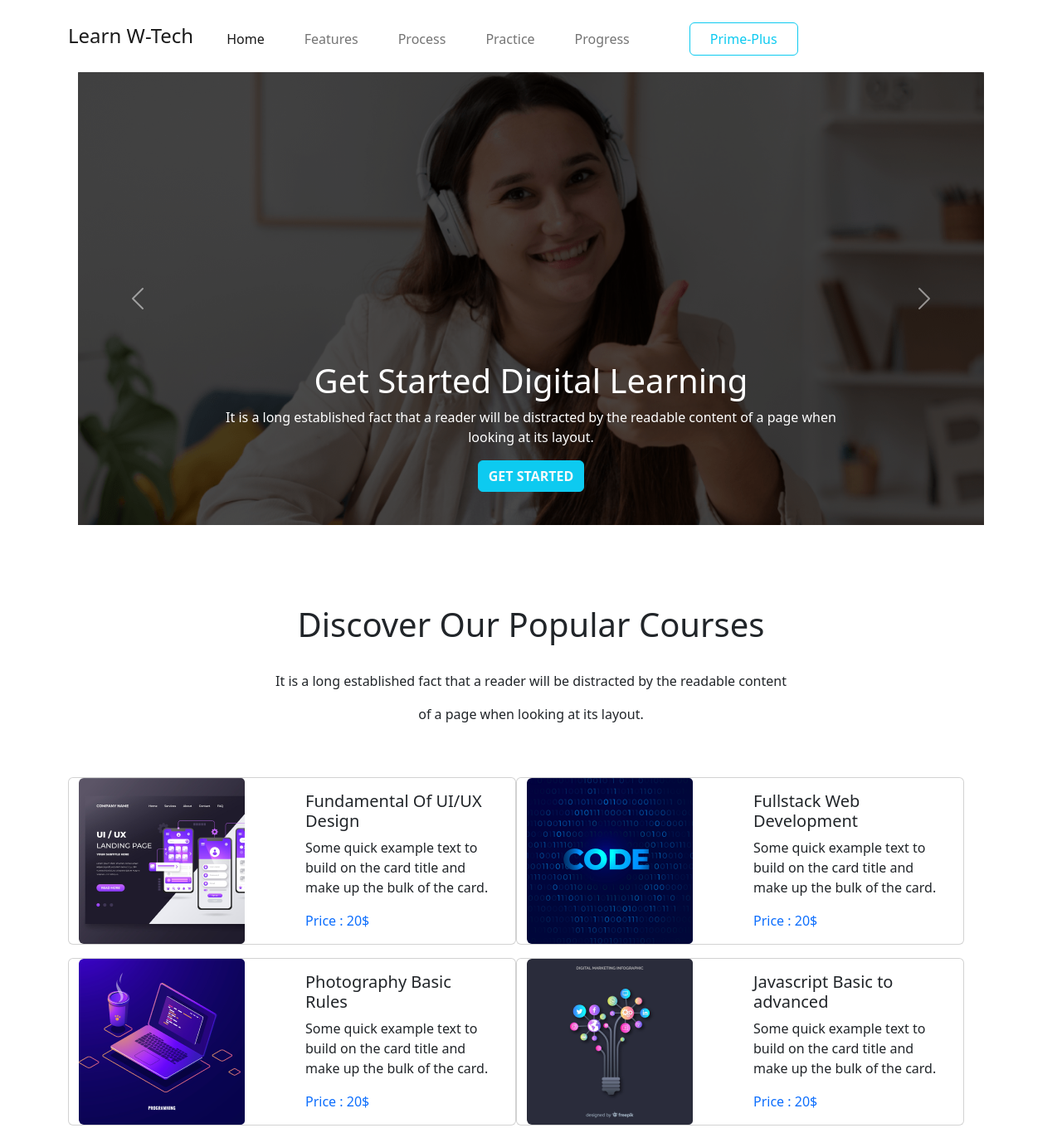
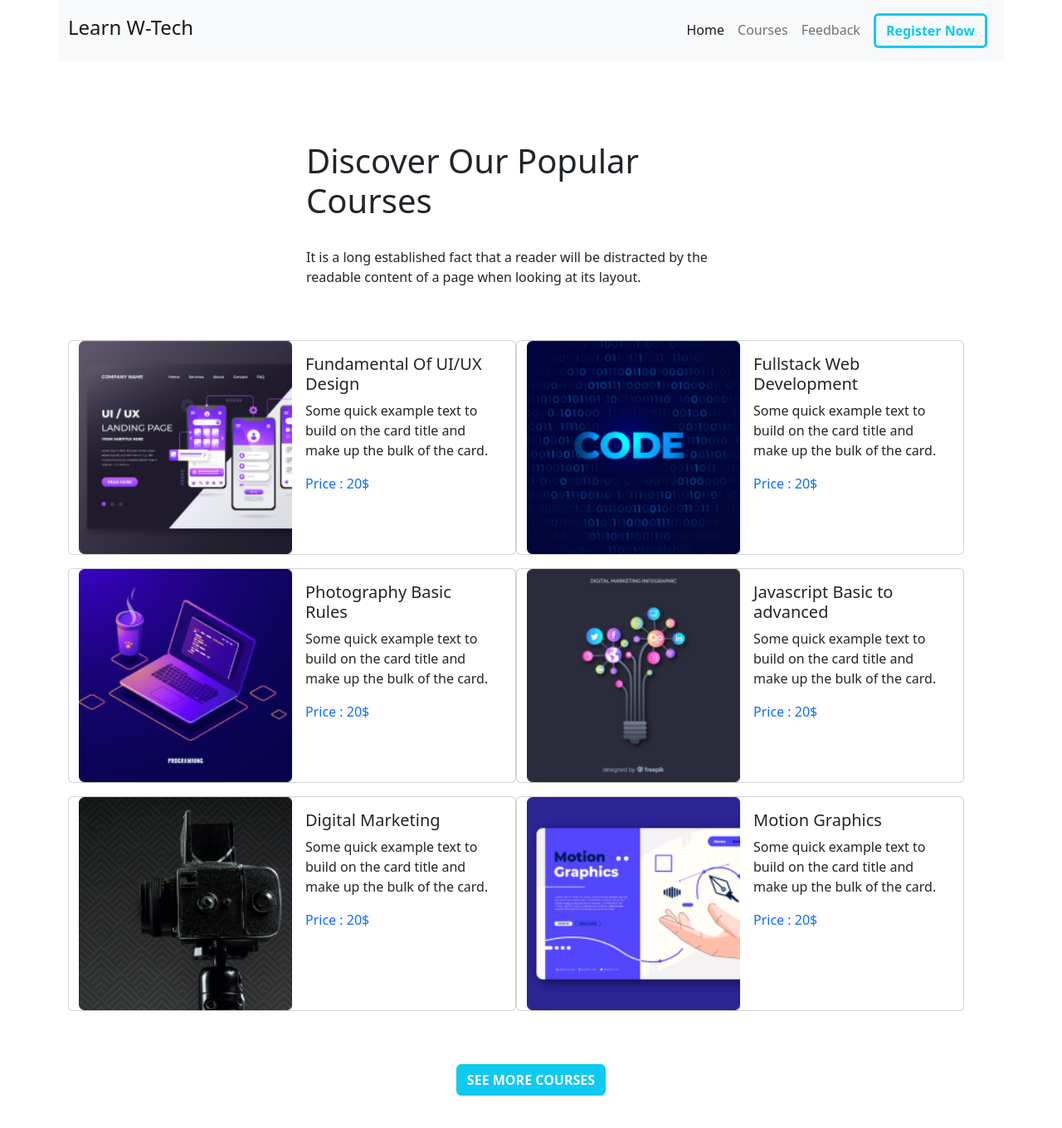
Before and after one commit to Nasif-Hasan/Learn-With-Tech, a plain HTML site: page index.html in a window 1280 px wide. Shown: the top 1360 px of the page at 83% size. Drawn offline with nearby package versions, Linux system fonts and the light colour scheme.

Commit message:
responsive sucks

```diff
--- a/index.html
+++ b/index.html
@@ -19,40 +19,51 @@
 
     <!-- The Navbar Part -->
     <section>
-        <nav class="navbar navbar-expand-lg pt-4 pb-3 d-flex">
+
+
+        <nav class="container navbar navbar-expand-lg bg-light">
           <div class="container">
-
             <a class="navbar-brand" href="#">
               <h4>Learn W-Tech</h4>
             </a>
 
-              <button class="navbar-toggler" type="button" data-bs-toggle="collapse" data-bs-target="#navbarNavAltMarkup" aria-controls="navbarNavAltMarkup" aria-expanded="false" aria-label="Toggle navigation">
+            <button class="navbar-toggler" type="button" data-bs-toggle="collapse" data-bs-target="#navbarNav" aria-controls="navbarNav" aria-expanded="false" aria-label="Toggle navigation">
               <span class="navbar-toggler-icon"></span>
             </button>
-              <div class="collapse navbar-collapse" id="navbarNavAltMarkup">
-                <div class="navbar-nav">
-                  <a class="nav-link active px-4" aria-current="page" href="#">Home</a>
-                  <a class="nav-link px-4" href="#">Features</a>
-                  <a class="nav-link px-4" href="#">Process</a>
-                  <a class="nav-link px-4" href="#">Practice</a>
-                  <a class="nav-link px-4" href="#">Progress</a>
-                  <button type="button" class="px-4 ms-5 btn btn-outline-info">Prime-Plus</button>
-                </div>
+            <div class="collapse navbar-collapse" id="navbarNav">
+              <ul class="navbar-nav ms-auto">
+                <li class="nav-item pt-2">
+                  <a class="nav-link active" aria-current="page" href="#home">Home</a>
+                </li>
+                <li class="nav-item pt-2">
+                  <a class="nav-link" href="#courses">Courses</a>
+                </li>
+                <li class="nav-item pt-2">
+                  <a class="nav-link" href="#feedback">Feedback</a>
+                </li>
+                <li class="nav-item">
+                  <a class="nav-link" href="#reg-now">
+                    <button type="button" class="btn btn-outline-info fw-bold border border-info border-3">Register Now</button>
+                  </a>
+                </li>
+
+              </ul>
             </div>
           </div>
         </nav>
+
     </section>
 
     <main>
         <!-- Top Carousel Part  -->
       <section class="container">
-        <div id="carouselExampleCaptions" class="container rounded carousel slide" data-bs-ride="false">
+        <!-- <div id="carouselExampleCaptions" class="container rounded carousel slide" data-bs-ride="false">
             <div class="carousel-indicators">
             </div>
             <div class="carousel-inner">
               <div class="carousel-item active">
                 <img src="images/cover/cover-1.png" class="d-block w-100" alt="...">
-                <div class="carousel-caption d-md-block">
+                <div class="carousel-caption">
                     <h1 class="">Get Started Digital Learning</h1>
                     <p>It is a long established fact that a reader will be distracted by the readable content of a page when looking at its layout.</p>
                     <div class="slider-btn">
@@ -62,7 +73,7 @@
               </div>
               <div class="carousel-item">
                 <img src="images/cover/Kid-on-pc.jpg" class="d-block w-100" alt="...">
-                <div class="carousel-caption d-md-block">
+                <div class="carousel-caption">
                     <h1 class="sm-fs-4">Get Started Digital Learning</h1>
                     <p>It is a long established fact that a reader will be distracted by the readable content of a page when looking at its layout.</p>
                     <a href="https://www.programming-hero.com/">
@@ -72,7 +83,7 @@
               </div>
               <div class="carousel-item">
                 <img src="images/cover/cover-3.jpg" class="d-block w-100" alt="...">
-                <div class="carousel-caption d-md-block">
+                <div class="carousel-caption">
                     <h1 class="sm-fs-4">Get Started Digital Learning</h1>
                     <p>It is a long established fact that a reader will be distracted by the readable content of a page when looking at its layout.</p>
                     <button type="button" class="btn btn-info fw-bold text-light">GET STARTED</button>
@@ -87,17 +98,21 @@
               <span class="carousel-control-next-icon" aria-hidden="true"></span>
               <span class="visually-hidden">Next</span>
             </button>
-          </div>
+          </div> -->
+
+
+
 
         </section>
 
       <!-- Course's Sections -->
-    <section class="container">
+    <section class="container" id="courses">
       <div class="my-5 mx-3 pt-5 d-flex flex-column align-items-center justify-content-center">
+        <div class=" w-50">
           <h1>Discover Our Popular Courses</h1>
         <br>
-        <p>It is a long established fact that a reader will be distracted by the readable content </p>
-        <p> of a page when looking at its layout.</p>
+        <p>It is a long established fact that a reader will be distracted by the readable content of a page when looking at its layout.</p>
+        </div>
       </div>
 
       <div class="row container">
@@ -105,10 +120,10 @@
         <!-- Course-1 -->
           <div class="card mb-3 col-lg-6 col-md-12 col-sm-12" style="max-width: 540px;">
             <div class="row g-0">
-              <div class="col-sm-12 col-md-12 col-lg-6">
-                <img src="images/course/course-1.png" class="img-fluid rounded-start" alt="...">
+              <div class="col-sm-12 col-md-6 col-lg-6">
+                <img src="images/course/course-1.png" class="w-100 img-fluid rounded-start" alt="...">
               </div>
-              <div class="col-sm-12 col-md-12 col-lg-6">
+              <div class="col-sm-12 col-md-6 col-lg-6">
                 <div class="card-body">
                   <h5 class="card-title">Fundamental Of UI/UX Design</h5>
                   <p class="card-text">Some quick example text to build on the card title and make up the bulk of the card.</p>
@@ -121,10 +136,10 @@
           <!-- Course-2 -->
           <div class="card mb-3 col-lg-6" style="max-width: 540px;">
             <div class="row g-0">
-              <div class="col-sm-12 col-md-12 col-lg-6">
-                <img src="images/course/course-2.png" class="img-fluid rounded-start" alt="...">
+              <div class="col-sm-12 col-md-6 col-lg-6">
+                <img src="images/course/course-2.png" class="w-100 img-fluid rounded-start" alt="...">
               </div>
-              <div class="col-sm-12 col-md-12 col-lg-6">
+              <div class="col-sm-12 col-md-6 col-lg-6">
                 <div class="card-body">
                   <h5 class="card-title">Fullstack Web Development</h5>
                   <p class="card-text">Some quick example text to build on the card title and make up the bulk of the card.</p>
@@ -137,10 +152,10 @@
           <!-- Course-3 -->
           <div class="card mb-3 col-lg-6" style="max-width: 540px;">
             <div class="row g-0">
-              <div class="col-sm-12 col-md-12 col-lg-6">
-                <img src="images/course/course-3.png" class="img-fluid rounded-start" alt="...">
+              <div class="col-sm-12 col-md-6 col-lg-6">
+                <img src="images/course/course-3.png" class="w-100 img-fluid rounded-start" alt="...">
               </div>
-              <div class="col-sm-12 col-md-12 col-lg-6">
+              <div class="col-sm-12 col-md-6 col-lg-6">
                 <div class="card-body">
                   <h5 class="card-title">Photography Basic Rules</h5>
                   <p class="card-text">Some quick example text to build on the card title and make up the bulk of the card.</p>
@@ -153,10 +168,10 @@
           <!-- Course-4 -->
           <div class="card mb-3 col-lg-6" style="max-width: 540px;">
             <div class="row g-0">
-              <div class="col-sm-12 col-md-12 col-lg-6">
-                <img src="images/course/course-4.png" class="img-fluid rounded-start" alt="...">
+              <div class="col-sm-12 col-md-6 col-lg-6">
+                <img src="images/course/course-4.png" class="w-100 img-fluid rounded-start" alt="...">
               </div>
-              <div class="col-sm-12 col-md-12 col-lg-6">
+              <div class="col-sm-12 col-md-6 col-lg-6">
                 <div class="card-body">
                   <h5 class="card-title">Javascript Basic to advanced</h5>
                   <p class="card-text">Some quick example text to build on the card title and make up the bulk of the card.</p>
@@ -169,10 +184,10 @@
           <!-- Course-5 -->
           <div class="card mb-3 col-lg-6" style="max-width: 540px;">
             <div class="row g-0">
-              <div class="col-sm-12 col-md-12 col-lg-6">
-                <img src="images/course/course-5.png" class="img-fluid rounded-start" alt="...">
+              <div class="col-sm-12 col-md-6 col-lg-6">
+                <img src="images/course/course-5.png" class="w-100 img-fluid rounded-start" alt="...">
               </div>
-              <div class="col-sm-12 col-md-12 col-lg-6">
+              <div class="col-sm-12 col-md-6 col-lg-6">
                 <div class="card-body">
                   <h5 class="card-title">Digital Marketing</h5>
                   <p class="card-text">Some quick example text to build on the card title and make up the bulk of the card.</p>
@@ -185,10 +200,10 @@
           <!-- Course-6 -->
           <div class="card mb-3 col-lg-6" style="max-width: 540px;">
             <div class="row g-0">
-              <div class="col-sm-12 col-md-12 col-lg-6">
-                <img src="images/course/course-6.png" class="img-fluid rounded-start" alt="...">
+              <div class="col-sm-12 col-md-6 col-lg-6">
+                <img src="images/course/course-6.png" class="w-100 img-fluid rounded-start" alt="...">
               </div>
-              <div class="col-sm-12 col-md-12 col-lg-6">
+              <div class="col-sm-12 col-md-6 col-lg-6">
                 <div class="card-body">
                   <h5 class="card-title">Motion Graphics</h5>
                   <p class="card-text">Some quick example text to build on the card title and make up the bulk of the card.</p>
@@ -206,8 +221,7 @@
     </section>
 
     <!-- Register Part -->
-    <section class="container my-5">
-
+    <section class="container my-5" id="reg-now">
 
       <div class="text-bg-info rounded-3 p-5 row">
 
@@ -215,6 +229,7 @@
           <h1 class="text-light">Ready To Join ?</h1>
           <p class="text-light">It is a long established fact that a reader will be distracted by the readable content of a page when looking at its layout.</p>
         </div>
+
         <div class="col-lg-6 col-md-6 col-sm-12 position-relative">
 
         <!-- Button trigger modal -->
@@ -253,16 +268,15 @@
     </section>
 
     <!-- Ask Questions Accordions -->
-    <section class="container mb-5">
+    <section class="container mb-5" id="feedback">
 
-      <div class="container pt-5 my-5 d-flex flex-column align-items-center justify-content-center ">
+      <div class="container w-50 pt-5 my-5 d-flex flex-column align-items-center justify-content-center ">
         <h1 class="">Frequently Asked Questions</h1>
         <br>
-        <p>It is a long established fact that a reader will be distracted by the readable content</p>
-        <p> of a page when looking at its layout.</p>
+        <p>It is a long established fact that a reader will be distracted by the readable content of a page when looking at its layout.</p>
       </div>
 
-      <div class="container">
+      <div class="container w-75">
 
         <div class="accordion" id="accordionPanelsStayOpenExample">
 
```
Lines whose indentation alone changed are shown as unchanged.
